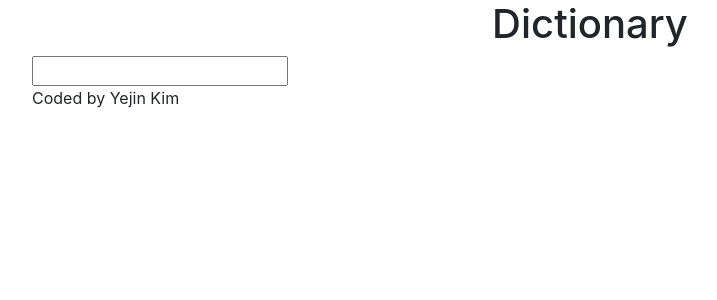
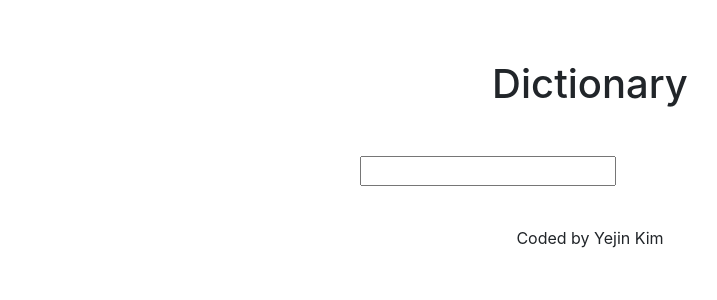
Before and after one commit to yejin-km/dictionary-project, a React (Create React App) app: page / in a window 1280 px wide. Shown: the top 300 px of the page, without its empty margins (50-767 px from the left). Built offline with nearby package versions, Linux system fonts and the light colour scheme.

Commit message:
styled form to center

```diff
--- a/src/App.css
+++ b/src/App.css
@@ -0,0 +1,11 @@
+main {
+  margin: 0 auto;
+}
+
+h1 {
+  margin-top: 60px;
+}
+
+footer {
+  margin-top: 20px;
+}
--- a/src/App.js
+++ b/src/App.js
@@ -11,7 +11,7 @@ function App() {
         <main>
           <Dictionary />
         </main>
-        <footer>Coded by Yejin Kim</footer>
+        <footer className="text-center">Coded by Yejin Kim</footer>
       </div>
     </div>
   );
--- a/src/Dictionary.css
+++ b/src/Dictionary.css
@@ -0,0 +1,9 @@
+.Dictionary {
+  margin: 0 auto;
+  padding: 20px;
+  max-width: 500px;
+}
+
+form {
+  margin-top: 20px;
+}
--- /dev/null
+++ b/src/Results.css
@@ -0,0 +1,3 @@
+.Results {
+  margin: 0 auto;
+}
--- a/src/Results.js
+++ b/src/Results.js
@@ -1,5 +1,6 @@
 import React from "react";
 import Meaning from "./Meaning";
+import "./Results.css";
 
 export default function Results(props) {
   if (props.results) {
```
